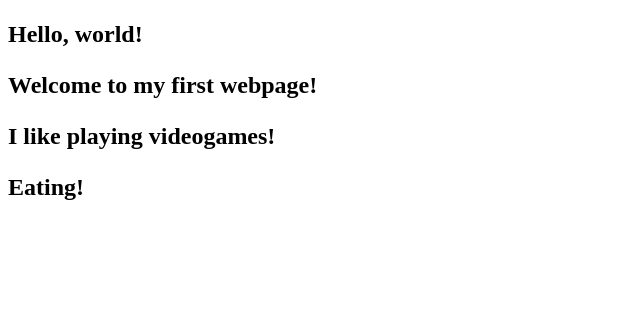
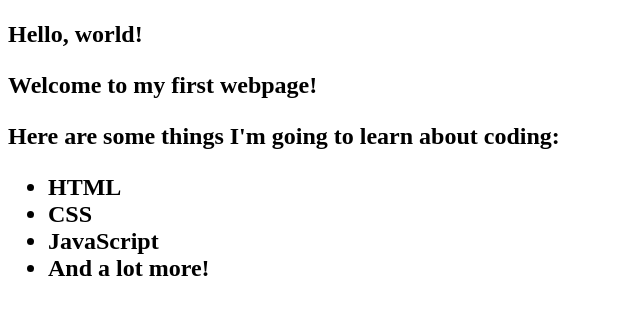
Before and after one commit to Kazammy/cookie-jar, a plain HTML site: page my-first-webpage.html in a window 1280 px wide. Shown: the part 96-410 px from the top of the page, without its empty margins (0-640 px from the left). Drawn offline with Linux system fonts and the light colour scheme.

Commit message:
add ordered list elements

```diff
--- a/my-first-webpage.html
+++ b/my-first-webpage.html
@@ -21,7 +21,13 @@
 
     <p>Hello, world!</p>
     <p>Welcome to my first webpage!</p>
-    <p>I like playing videogames!</p>
-    <p>Eating!</p>
+
+    <p>Here are some things I'm going to learn about coding:</p>
+    <ul>
+      <li>HTML</li>
+      <li>CSS</li>
+      <li>JavaScript</li>
+      <li>And a lot more!</li>
+    </ul>
   </body>
 </html>
```
